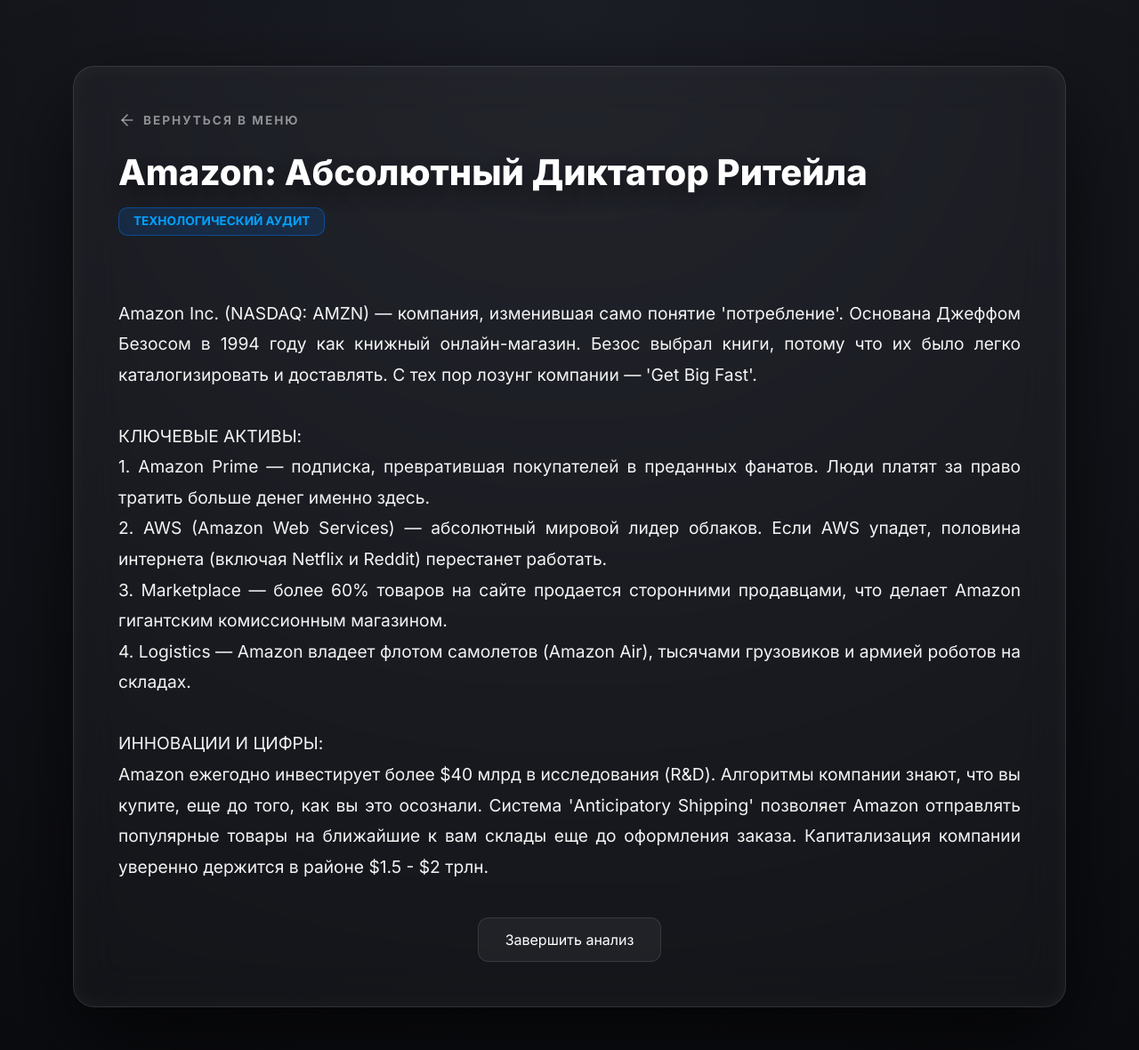
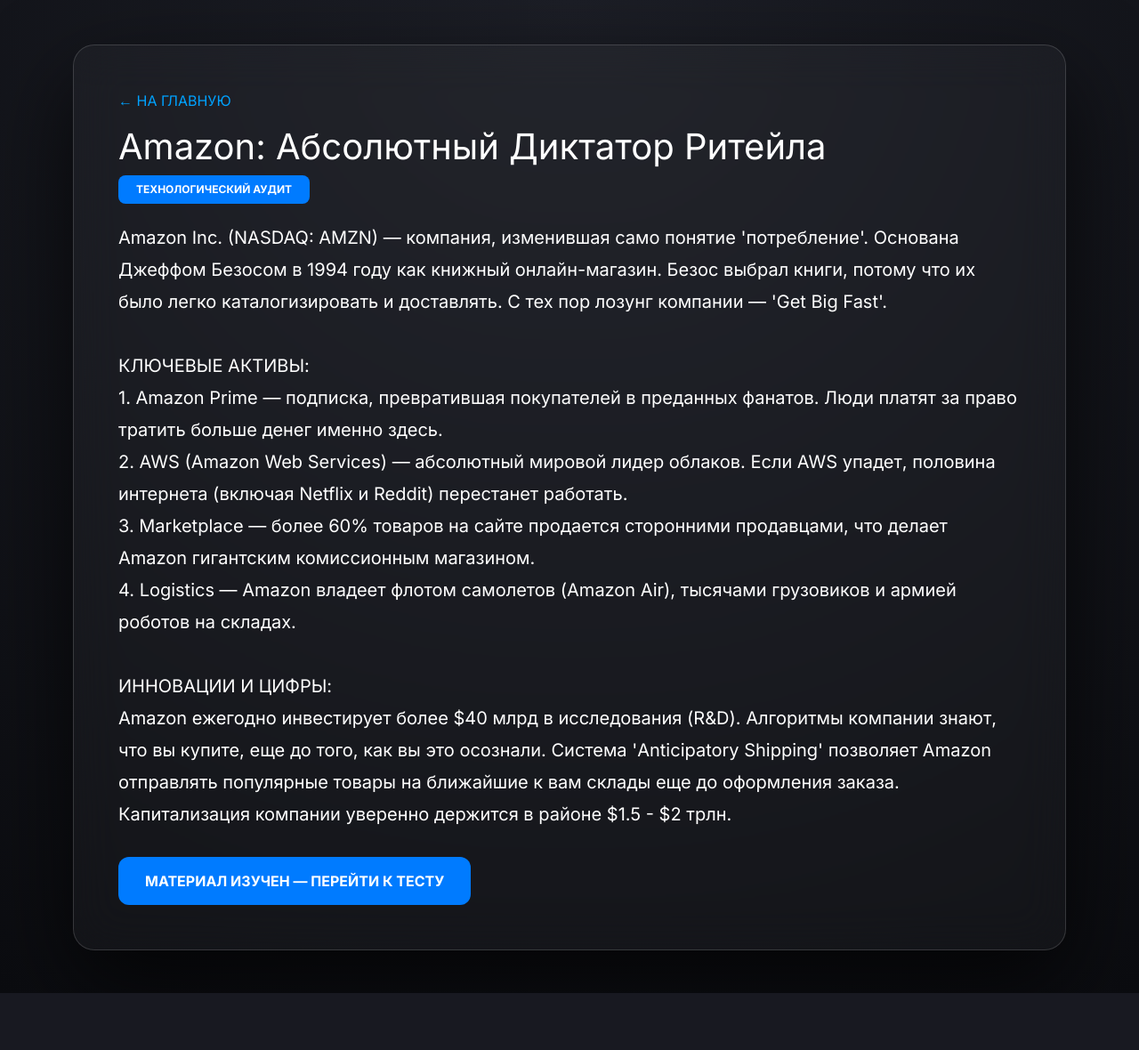
Before and after one commit to vi098275-debug/literate-octo-broccoli, a Flask app: page /amazon in a window 1280 px wide. Shown: the whole page at 89% size. After the commit the page ends 1116 px from the top, so only its background shows below. Run offline with Flask 3, Linux system fonts and the light colour scheme; some libraries are stand-ins or nearby versions.

Commit message:
Update project.html

```diff
--- a/templates/project.html
+++ b/templates/project.html
@@ -5,145 +5,152 @@
     <title>{{ title }}</title>
     <link href="https://fonts.googleapis.com/css2?family=Inter:wght@400;700;800&display=swap" rel="stylesheet">
     <link href="https://cdn.jsdelivr.net/npm/bootstrap@5.3.0/dist/css/bootstrap.min.css" rel="stylesheet">
+    <!-- Либа для конфетти -->
+    <script src="https://cdn.jsdelivr.net/npm/canvas-confetti@1.6.0/dist/confetti.browser.min.js"></script>
+
     <style>
         body {
             background: radial-gradient(circle at top, #1c1e26 0%, #0b0c10 100%);
-            color: #ffffff;
-            font-family: 'Inter', sans-serif;
-            padding-top: 50px;
-            min-height: 100vh;
+            color: #ffffff; font-family: 'Inter', sans-serif; padding-top: 50px; min-height: 100vh; overflow-x: hidden;
         }
 
         /* КОНТЕЙНЕР-ПЛАШКА */
         .content-box {
-            position: relative; /* Чтобы позиционировать кнопку внутри если надо */
             background: rgba(255, 255, 255, 0.03);
-            backdrop-filter: blur(25px);
-            -webkit-backdrop-filter: blur(25px);
-
-            border: 1px solid rgba(255, 255, 255, 0.12);
-            border-radius: 24px;
-            padding: 50px;
-            box-shadow: 0 40px 100px rgba(0,0,0,0.7), inset 0 0 20px rgba(255,255,255,0.05);
-
-            /* АНИМАЦИЯ ВЫПЛЫВАНИЯ */
-            opacity: 0;
-            transform: translateY(60px);
-            animation: glassAppear 1.2s cubic-bezier(0.16, 1, 0.3, 1) forwards;
+            backdrop-filter: blur(25px); -webkit-backdrop-filter: blur(25px);
+            border: 1px solid rgba(255, 255, 255, 0.15);
+            border-radius: 24px; padding: 50px;
+            box-shadow: 0 40px 100px rgba(0,0,0,0.7);
+            opacity: 0; transform: translateY(30px);
+            animation: emerge 1s cubic-bezier(0.16, 1, 0.3, 1) forwards;
+            position: relative; z-index: 2;
         }
 
-        @keyframes glassAppear {
-            to {
-                opacity: 1;
-                transform: translateY(0);
+        @keyframes emerge { to { opacity: 1; transform: translateY(0); } }
+
+        .text-body { font-size: 1.25rem; line-height: 1.8; color: #ffffff !important; white-space: pre-line; margin-bottom: 30px; }
+        .badge { background: #007bff !important; padding: 10px 20px; font-weight: bold; border-radius: 8px; margin-bottom: 20px; display: inline-block; }
+
+        /* КНОПКИ */
+        .btn-custom {
+            background: #007bff; color: white; border: none; padding: 15px 30px;
+            border-radius: 12px; font-weight: bold; cursor: pointer; transition: 0.3s;
+        }
+        .btn-custom:hover { background: #00a2ff; transform: scale(1.05); box-shadow: 0 0 20px rgba(0, 162, 255, 0.4); }
+
+        /* ТЕСТ */
+        #test-section { display: none; }
+        .question { margin-bottom: 25px; background: rgba(255,255,255,0.05); padding: 20px; border-radius: 15px; }
+        .option { display: block; padding: 10px; cursor: pointer; transition: 0.2s; }
+        .option:hover { background: rgba(255,255,255,0.1); border-radius: 8px; }
+
+        /* ЛИВЕНЬ */
+        #rain-container { position: fixed; top: 0; left: 0; width: 100%; height: 100%; pointer-events: none; z-index: 1; display: none; }
+        .drop { position: absolute; width: 1px; height: 25px; background: white; opacity: 0.3; animation: fall linear infinite; }
+        @keyframes fall { to { transform: translateY(100vh); } }
+
+        .hidden { display: none !important; }
+    </style>
+</head>
+<body>
+    <div id="rain-container"></div>
+
+    <div class="container mb-5">
+        <!-- СЕКЦИЯ С ТЕКСТОМ -->
+        <div id="article-section" class="content-box">
+            <a href="/" style="color: #00a2ff; text-decoration: none;">← НА ГЛАВНУЮ</a>
+            <h1 class="mt-3">{{ title }}</h1>
+            <div class="badge">{{ mode }}</div>
+            <div class="text-body">{{ story }}</div>
+            <button class="btn-custom" onclick="startTestMode()">МАТЕРИАЛ ИЗУЧЕН — ПЕРЕЙТИ К ТЕСТУ</button>
+        </div>
+
+        <!-- СЕКЦИЯ С ТЕСТОМ -->
+        <div id="test-section" class="content-box">
+            <h1>Тестирование знаний</h1>
+            <div id="quiz-content"></div>
+            <button class="btn-custom mt-4" onclick="checkAnswers()">ОТПРАВИТЬ ОТВЕТЫ</button>
+        </div>
+
+        <!-- СЕКЦИЯ РЕЗУЛЬТАТА -->
+        <div id="result-section" class="content-box hidden text-center">
+            <h1 id="res-title"></h1>
+            <div id="res-score" style="font-size: 4rem; font-weight: 800;"></div>
+            <p id="res-text" class="text-body"></p>
+            <button class="btn-custom" onclick="location.reload()">ПОВТОРИТЬ МАТЕРИАЛ</button>
+            <button class="btn-custom" style="background:#444" onclick="location.href='/'">ВЕРНУТЬСЯ НА ГЛАВНУЮ</button>
+        </div>
+    </div>
+
+    <script>
+       const questions = [
+    { q: "В каком году Джек Ма основал Alibaba?", a: ["1999", "2003", "1994"], correct: 0 },
+    { q: "Какая система Amazon питает половину интернета?", a: ["Prime", "AWS", "Cainiao"], correct: 1 },
+    { q: "Что такое Alipay?", a: ["Доставка на дронах", "Облачный сервис", "Платежная система"], correct: 2 },
+    { q: "Какая площадка Alibaba гарантирует подлинность брендов (Apple, Nike)?", a: ["Taobao", "AliExpress", "Tmall"], correct: 2 },
+    { q: "Какую стратегию выбрал Джефф Безос в начале пути?", a: ["Get Big Fast", "Slow and Steady", "Customer First"], correct: 0 },
+    { q: "Сколько заказов в СЕКУНДУ обрабатывает Alibaba в День Холостяка?", a: ["100 000", "583 000", "1 000 000"], correct: 1 },
+    { q: "Как называется система Amazon, отправляющая товар до его покупки?", a: ["Fast Delivery", "Future Shipping", "Anticipatory Shipping"], correct: 2 },
+    { q: "Какое подразделение Alibaba отвечает за логистику?", a: ["Ant Group", "Cainiao", "Hema"], correct: 1 },
+    { q: "Сколько друзей собрал Джек Ма в своей квартире в 1999 году?", a: ["10 друзей", "17 друзей", "25 друзей"], correct: 1 },
+    { q: "Почему Безос начал именно с книг?", a: ["Он обожал читать", "Их было легко каталогизировать и доставлять", "Был низкий налог на печать"], correct: 1 }
+        ];
+
+        function startTestMode() {
+            document.getElementById('article-section').classList.add('hidden');
+            const testSec = document.getElementById('test-section');
+            testSec.style.display = 'block';
+
+            let html = '';
+            questions.forEach((q, i) => {
+                html += `<div class="question"><p><b>${i+1}. ${q.q}</b></p>`;
+                q.a.forEach((opt, oi) => {
+                    html += `<label class="option"><input type="radio" name="q${i}" value="${oi}"> ${opt}</label>`;
+                });
+                html += `</div>`;
+            });
+            document.getElementById('quiz-content').innerHTML = html;
+        }
+
+        function checkAnswers() {
+            let score = 0;
+            questions.forEach((q, i) => {
+                const selected = document.querySelector(`input[name="q${i}"]:checked`);
+                if (selected && parseInt(selected.value) === q.c) score++;
+            });
+
+            const percent = Math.round((score / questions.length) * 100);
+            showResult(percent);
+        }
+
+        function showResult(p) {
+            document.getElementById('test-section').classList.add('hidden');
+            const resBox = document.getElementById('result-section');
+            resBox.classList.remove('hidden');
+
+            document.getElementById('res-score').innerText = p + '%';
+
+            if (p >= 70) {
+                document.getElementById('res-title').innerText = "УСВОЕНО!";
+                confetti({ particleCount: 150, spread: 70, origin: { y: 0.6 } });
+            } else {
+                document.getElementById('res-title').innerText = "НЕ УСВОЕНО...";
+                startRain();
             }
         }
 
-        /* КНОПКА НАЗАД ВНУТРИ ПЛАШКИ */
-        .back-link {
-            display: inline-flex;
-            align-items: center;
-            color: rgba(255, 255, 255, 0.5);
-            text-decoration: none;
-            font-weight: 600;
-            margin-bottom: 25px;
-            transition: all 0.4s ease;
-            text-transform: uppercase;
-            letter-spacing: 2px;
-            font-size: 0.85rem;
+        function startRain() {
+            const container = document.getElementById('rain-container');
+            container.style.display = 'block';
+            for (let i = 0; i < 100; i++) {
+                const drop = document.createElement('div');
+                drop.className = 'drop';
+                drop.style.left = Math.random() * 100 + 'vw';
+                drop.style.animationDuration = (Math.random() * 1 + 0.5) + 's';
+                drop.style.animationDelay = Math.random() * 2 + 's';
+                container.appendChild(drop);
+            }
         }
-
-        .back-link:hover {
-            color: #00a2ff;
-            transform: translateX(-8px); /* Уплывает влево при наведении */
-        }
-
-        .back-link svg {
-            margin-right: 8px;
-            transition: transform 0.4s ease;
-        }
-
-        .back-link:hover svg {
-            transform: scale(1.2);
-        }
-
-        h1 {
-            font-weight: 800;
-            color: #ffffff;
-            font-size: 2.5rem;
-            margin-bottom: 15px;
-            text-shadow: 0 10px 20px rgba(0,0,0,0.4);
-        }
-
-        .badge {
-            font-size: 0.85rem;
-            background: rgba(0, 122, 255, 0.15) !important;
-            border: 1px solid rgba(0, 122, 255, 0.4);
-            color: #00a2ff !important;
-            padding: 8px 16px;
-            margin-bottom: 35px;
-            font-weight: bold;
-            border-radius: 10px;
-            text-transform: uppercase;
-        }
-
-        .text-body {
-            font-size: 1.2rem;
-            line-height: 1.8;
-            color: #ffffff !important;
-            white-space: pre-line;
-            text-align: justify;
-            opacity: 0.95;
-        }
-
-        /* КНОПКА ВОЗВРАТА ВНИЗУ (Дублирующая для удобства) */
-        .bottom-return {
-            margin-top: 40px;
-            text-align: center;
-        }
-
-        .btn-glass {
-            background: rgba(255, 255, 255, 0.05);
-            border: 1px solid rgba(255, 255, 255, 0.1);
-            color: white;
-            padding: 12px 30px;
-            border-radius: 12px;
-            text-decoration: none;
-            transition: all 0.3s;
-            display: inline-block;
-        }
-
-        .btn-glass:hover {
-            background: rgba(255, 255, 255, 0.1);
-            border-color: #00a2ff;
-            box-shadow: 0 0 20px rgba(0, 162, 255, 0.4);
-            color: white;
-        }
-    </style>
-</head>
-<body>
-
-    <div class="container mb-5 mt-4">
-        <div class="content-box">
-            <!-- Верхняя стрелка назад -->
-            <a href="/" class="back-link">
-                <svg width="20" height="20" viewBox="0 0 24 24" fill="none" stroke="currentColor" stroke-width="2" stroke-linecap="round" stroke-linejoin="round"><line x1="19" y1="12" x2="5" y2="12"></line><polyline points="12 19 5 12 12 5"></polyline></svg>
-                Вернуться в меню
-            </a>
-
-            <h1>{{ title }}</h1>
-            <div class="badge">{{ mode }}</div>
-
-            <div class="text-body">
-                {{ story }}
-            </div>
-
-            <!-- Нижняя кнопка "Назад" на случай, если лонгрид дочитали до конца -->
-            <div class="bottom-return">
-                <a href="/" class="btn-glass">Завершить анализ</a>
-            </div>
-        </div>
-    </div>
-
+    </script>
 </body>
 </html>
```
